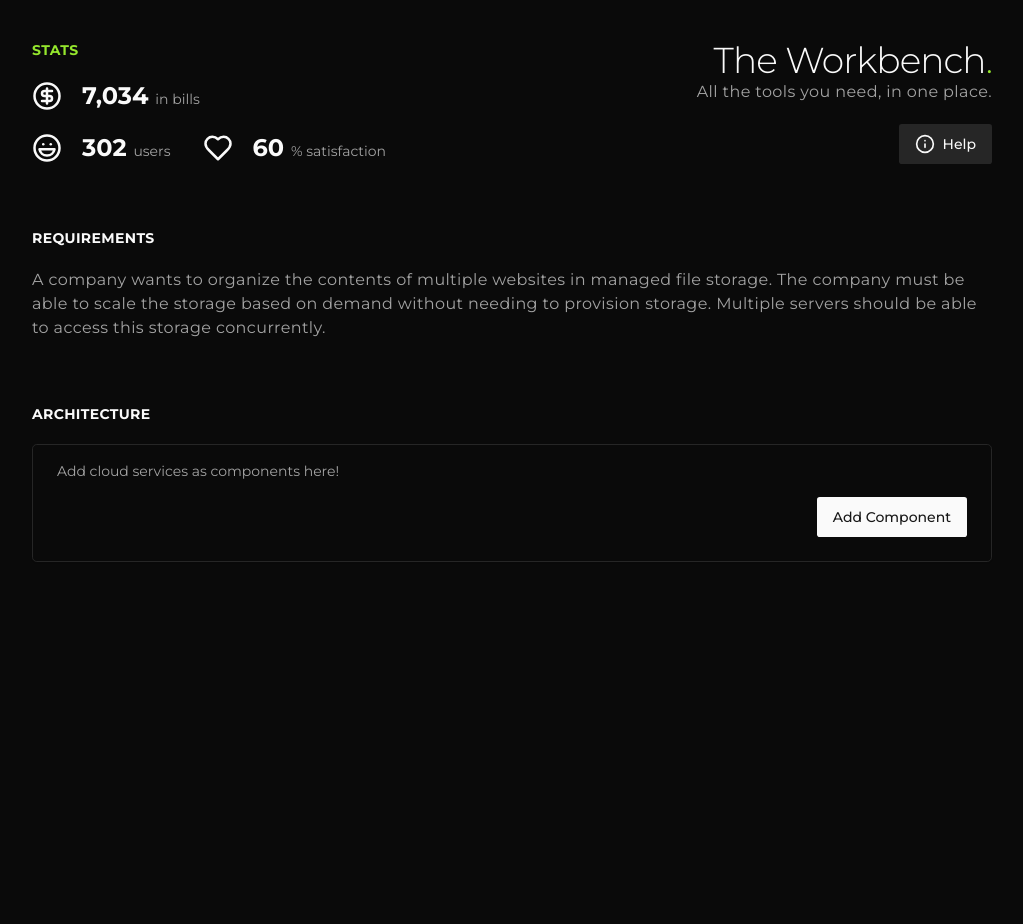
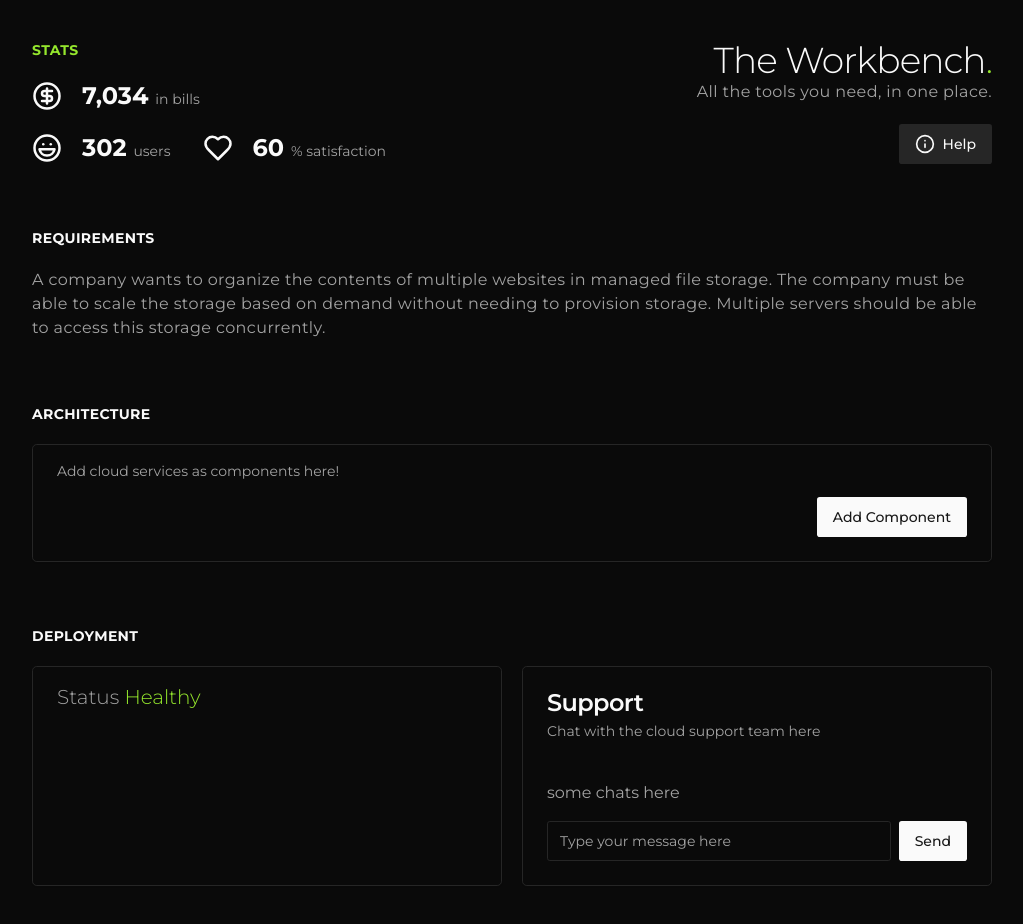
Before and after one commit to ParamBirje/noburncloud, a Next.js app in the folder apps/web/: page /workbench in a window 1280 px wide. Shown: the whole page, without its empty margins (128-1151 px from the left). Before the commit the page ends 800 px from the top, so only its background shows below. Built offline with nearby package versions, Linux system fonts and the light colour scheme.

Commit message:
Added Deployment section to workbench

```diff
--- a/apps/web/src/app/workbench/page.tsx
+++ b/apps/web/src/app/workbench/page.tsx
@@ -1,5 +1,12 @@
 import { Button } from "@/components/ui/button";
-import { Card, CardContent, CardFooter } from "@/components/ui/card";
+import {
+  Card,
+  CardContent,
+  CardFooter,
+  CardHeader,
+  CardTitle,
+} from "@/components/ui/card";
+import { Input } from "@/components/ui/input";
 import { CircleDollarSign, Heart, Info, Laugh } from "lucide-react";
 import React from "react";
 
@@ -91,6 +98,40 @@ export default function Page() {
           </CardFooter>
         </Card>
       </section>
+
+      <section id="deployment" className="flex flex-col gap-5">
+        <h3 className="font-bold uppercase tracking-wide text-sm">
+          Deployment
+        </h3>
+
+        <div className="flex justify-between gap-5">
+          <Card className="w-full">
+            <CardContent className="py-4">
+              <p className=" text-muted-foreground text-xl font-light">
+                Status <span className="text-accent">Healthy</span>
+              </p>
+            </CardContent>
+          </Card>
+
+          <Card className="w-full">
+            <CardHeader>
+              <CardTitle>Support</CardTitle>
+              <p className="text-sm text-muted-foreground">
+                Chat with the cloud support team here
+              </p>
+            </CardHeader>
+            <CardContent className="py-4">
+              <p className=" text-muted-foreground">some chats here</p>
+            </CardContent>
+            <CardFooter>
+              <div className="flex w-full justify-between items-center space-x-2">
+                <Input type="email" placeholder="Type your message here" />
+                <Button type="submit">Send</Button>
+              </div>
+            </CardFooter>
+          </Card>
+        </div>
+      </section>
     </main>
   );
 }
--- /dev/null
+++ b/apps/web/src/components/ui/input.tsx
@@ -0,0 +1,25 @@
+import * as React from "react"
+
+import { cn } from "@/lib/utils"
+
+export interface InputProps
+  extends React.InputHTMLAttributes<HTMLInputElement> {}
+
+const Input = React.forwardRef<HTMLInputElement, InputProps>(
+  ({ className, type, ...props }, ref) => {
+    return (
+      <input
+        type={type}
+        className={cn(
+          "flex h-10 w-full rounded-md border border-input bg-background px-3 py-2 text-sm ring-offset-background file:border-0 file:bg-transparent file:text-sm file:font-medium placeholder:text-muted-foreground focus-visible:outline-none focus-visible:ring-2 focus-visible:ring-ring focus-visible:ring-offset-2 disabled:cursor-not-allowed disabled:opacity-50",
+          className
+        )}
+        ref={ref}
+        {...props}
+      />
+    )
+  }
+)
+Input.displayName = "Input"
+
+export { Input }
```
